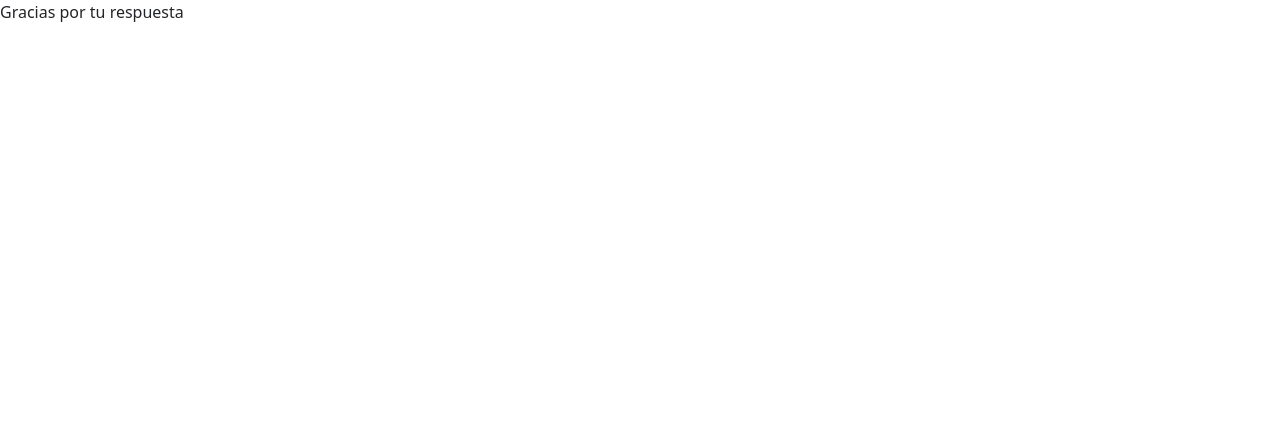
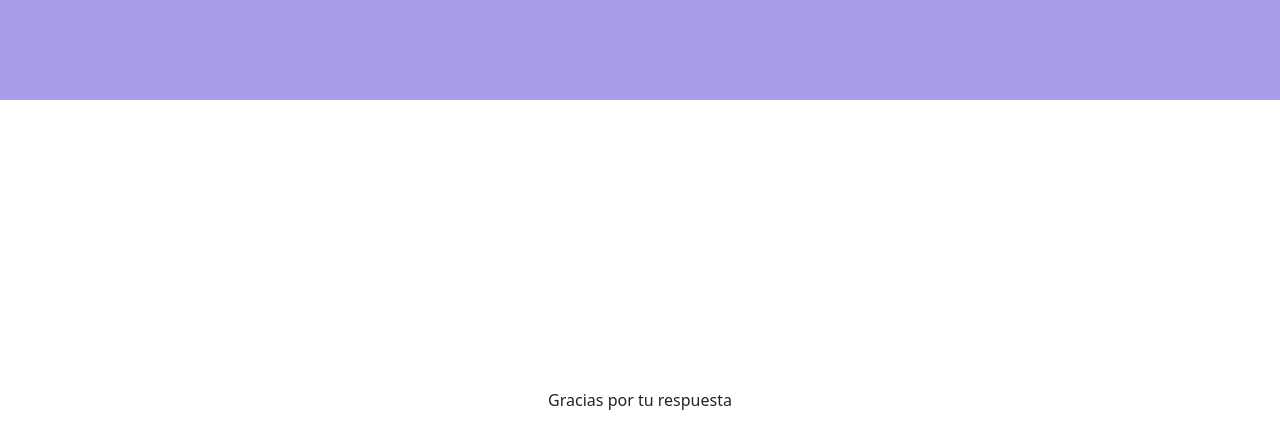
Before and after one commit to DanyGuerra/formulario-gatos, a React (Create React App) app in the folder client/: page /encuesta/terminada in a window 1280 px wide. Shown: the top 448 px of the page. Built offline with nearby package versions, Linux system fonts and the light colour scheme.

Commit message:
Mejorando Stilos

```diff
--- a/client/src/components/Encuesta.jsx
+++ b/client/src/components/Encuesta.jsx
@@ -1,5 +1,23 @@
 import React, { useEffect } from "react";
 import { useNavigate } from "react-router-dom";
+import styled from "styled-components";
+
+const EncuestaWrapper = styled.div`
+  width: 100%;
+  height: 100vh;
+  display: flex;
+  flex-direction: column;
+  justify-content: center;
+  align-items: center;
+
+  header {
+    position: fixed;
+    top: 0;
+    width: 100%;
+    height: 100px;
+    background: #aa9ceb;
+  }
+`;
 
 const encuesta = {
   dia1: [
@@ -57,15 +75,16 @@ const Encuesta = ({ setRespuestas, day }) => {
   };
 
   return (
-    <>
+    <EncuestaWrapper>
+      <header></header>
       {actualPreguntaN < encuesta.dia1.length ? (
         <>
           <h1>Dia {day}</h1>
           <p>{actualPregunta.pregunta}</p>
 
-          <div>
+          <div className="form">
             {actualPregunta.opciones.map((e, index) => (
-              <>
+              <div className="opcion">
                 <input
                   type="radio"
                   value={e}
@@ -73,7 +92,7 @@ const Encuesta = ({ setRespuestas, day }) => {
                   onChange={onChangeValue}
                 />
                 <span>{e}</span>
-              </>
+              </div>
             ))}
 
             <button onClick={handleSave}> Guardar</button>
@@ -86,7 +105,7 @@ const Encuesta = ({ setRespuestas, day }) => {
           <button onClick={handleSaveEnd}>Guardar</button>
         </>
       )}
-    </>
+    </EncuestaWrapper>
   );
 };
 
--- a/client/src/components/EncuestaTerminada.jsx
+++ b/client/src/components/EncuestaTerminada.jsx
@@ -1,5 +1,29 @@
+import styled from "styled-components";
+
+const Wrapper = styled.div`
+  width: 100%;
+  height: 100vh;
+  display: flex;
+  flex-direction: column;
+  justify-content: center;
+  align-items: center;
+
+  header {
+    position: fixed;
+    top: 0;
+    width: 100%;
+    height: 100px;
+    background: #aa9ceb;
+  }
+`;
+
 const EncuestaTerminada = () => {
-  return <div>Gracias por tu respuesta</div>;
+  return (
+    <Wrapper>
+      <header></header>
+      <div>Gracias por tu respuesta</div>
+    </Wrapper>
+  );
 };
 
 export default EncuestaTerminada;
--- a/client/src/components/ScreenWelcome.jsx
+++ b/client/src/components/ScreenWelcome.jsx
@@ -1,10 +1,36 @@
 import { useNavigate } from "react-router-dom";
+import styled from "styled-components";
+
+const WelcomeWrapper = styled.div`
+  width: 100%;
+  height: 100vh;
+  display: flex;
+  flex-direction: column;
+  justify-content: center;
+  align-items: center;
+
+  header {
+    position: fixed;
+    top: 0;
+    width: 100%;
+    height: 100px;
+    background: #aa9ceb;
+  }
+  #btn-dudas {
+    position: absolute;
+    width: 100px;
+    height: 50px;
+    right: 20px;
+    bottom: 20px;
+  }
+`;
 
 function ScreenWelcome() {
   let navigate = useNavigate();
 
   return (
-    <>
+    <WelcomeWrapper>
+      <header></header>
       <h1>BIENVENIDO</h1>
       <p>
         Su felino ha sido seleccionado para participar un uno de nuestro paneles
@@ -17,8 +43,8 @@ function ScreenWelcome() {
       >
         Comenzar
       </button>
-      <button>Dudas</button>
-    </>
+      <button id="btn-dudas">Dudas</button>
+    </WelcomeWrapper>
   );
 }
 
--- a/client/src/components/SubirVideo.jsx
+++ b/client/src/components/SubirVideo.jsx
@@ -1,6 +1,30 @@
 import { useRef, useState } from "react";
 import { useNavigate } from "react-router-dom";
 import host from "../const";
+import styled from "styled-components";
+
+const Wrapper = styled.div`
+  width: 100%;
+  height: 100vh;
+  display: flex;
+  flex-direction: column;
+  justify-content: center;
+  align-items: center;
+
+  header {
+    position: fixed;
+    top: 0;
+    width: 100%;
+    height: 100px;
+    background: #aa9ceb;
+  }
+
+  form {
+    display: flex;
+    gap: 30px;
+    flex-direction: column;
+  }
+`;
 
 const SubirVideo = ({ respuestas, usuario, day }) => {
   const [sending, setSending] = useState(false);
@@ -55,6 +79,9 @@ const SubirVideo = ({ respuestas, usuario, day }) => {
   };
 
   return (
+    <Wrapper>
+      <header></header>
+      <h1>Selecciona el video</h1>
       <form enctype="multipart/form-data">
         <input
           type="file"
@@ -68,6 +95,7 @@ const SubirVideo = ({ respuestas, usuario, day }) => {
           Subir
         </button>
       </form>
+    </Wrapper>
   );
 };
 
```
Lines whose indentation alone changed are shown as unchanged.
